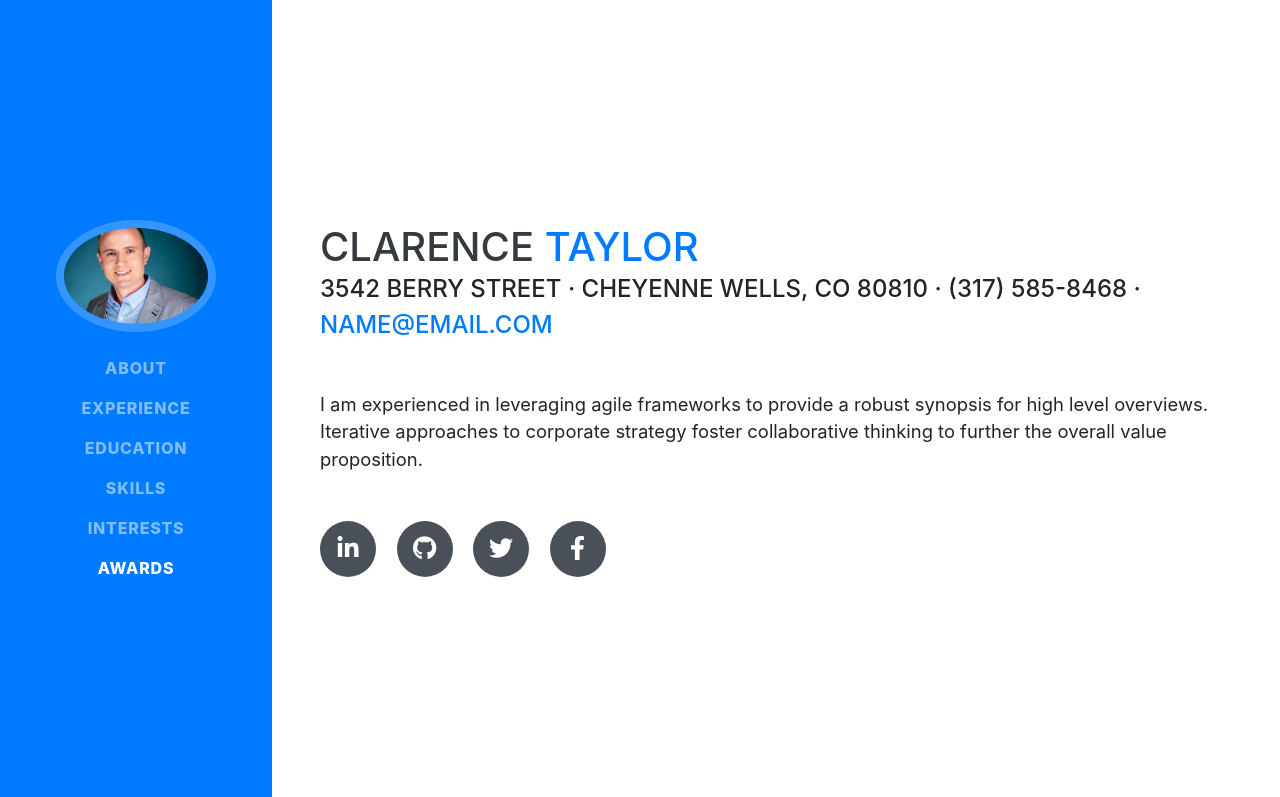
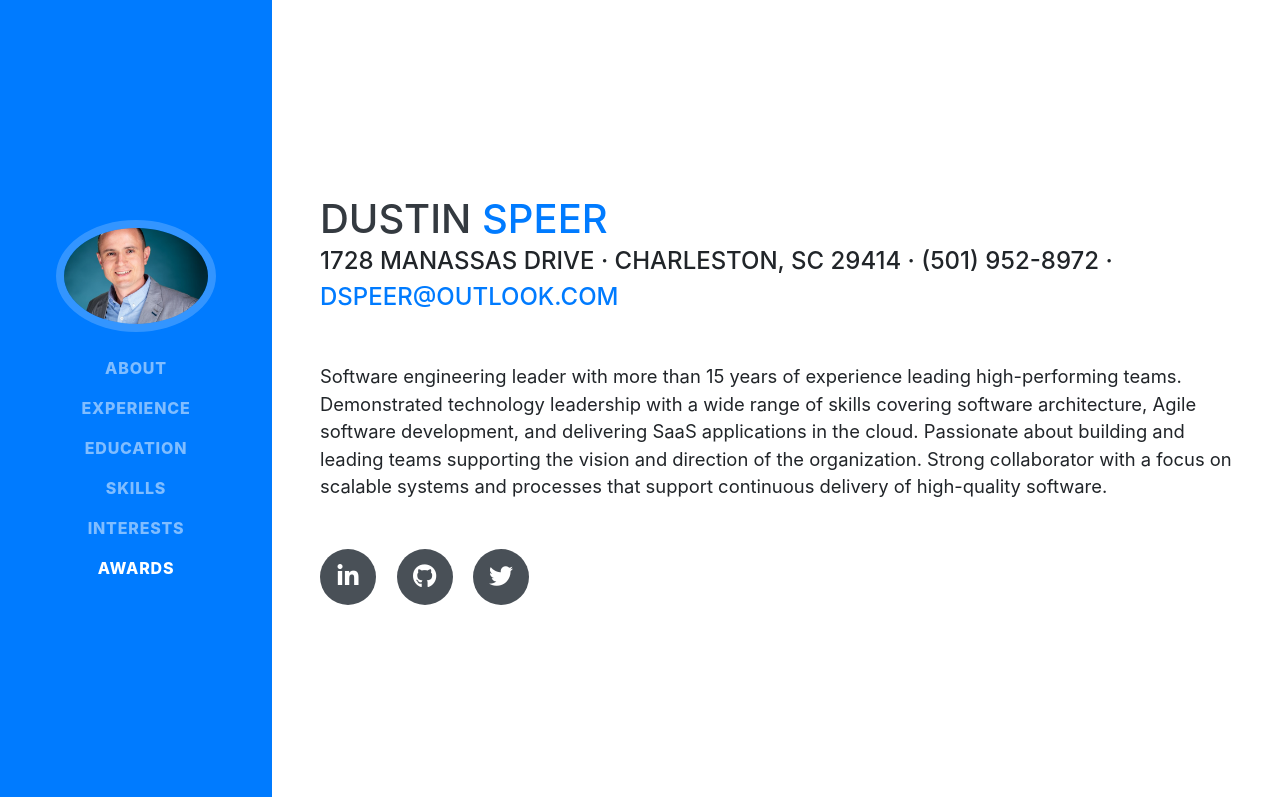
Before and after one commit to disdev/resume, a website with bundled scripts: page index.html in a window 1280 px wide. Shown: the top 797 px of the page. Built offline with nearby package versions, Linux system fonts and the light colour scheme; a web font is replaced by a local one.

Commit message:
update basic contact info and social links

```diff
--- a/index.html
+++ b/index.html
@@ -63,25 +63,22 @@
 
     <section class="resume-section p-3 p-lg-5 d-flex align-items-center" id="about">
       <div class="w-100">
-        <h1 class="mb-0">Clarence
-          <span class="text-primary">Taylor</span>
+        <h1 class="mb-0">Dustin
+          <span class="text-primary">Speer</span>
         </h1>
-        <div class="subheading mb-5">3542 Berry Street · Cheyenne Wells, CO 80810 · (317) 585-8468 ·
-          <a href="mailto:name@email.com">name@email.com</a>
+        <div class="subheading mb-5">1728 Manassas Drive · Charleston, SC 29414 · (501) 952-8972 ·
+          <a href="mailto:dspeer@outlook.com">dspeer@outlook.com</a>
         </div>
-        <p class="lead mb-5">I am experienced in leveraging agile frameworks to provide a robust synopsis for high level overviews. Iterative approaches to corporate strategy foster collaborative thinking to further the overall value proposition.</p>
+        <p class="lead mb-5">Software engineering leader with more than 15 years of experience leading high-performing teams. Demonstrated technology leadership with a wide range of skills covering software architecture, Agile software development, and delivering SaaS applications in the cloud. Passionate about building and leading teams supporting the vision and direction of the organization. Strong collaborator with a focus on scalable systems and processes that support continuous delivery of high-quality software. </p>
         <div class="social-icons">
-          <a href="#">
+          <a href="https://www.linkedin.com/in/dustin-speer/">
             <i class="fab fa-linkedin-in"></i>
           </a>
-          <a href="#">
+          <a href="https://github.com/disdev">
             <i class="fab fa-github"></i>
           </a>
-          <a href="#">
+          <a href="https://twitter.com/dustin_speer">
             <i class="fab fa-twitter"></i>
-          </a>
-          <a href="#">
-            <i class="fab fa-facebook-f"></i>
           </a>
         </div>
       </div>
```
